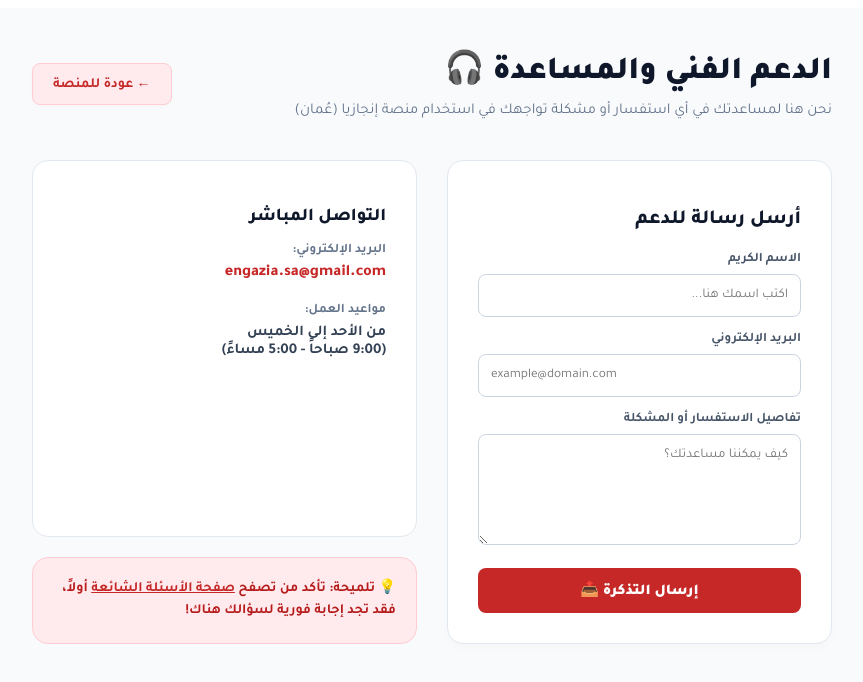
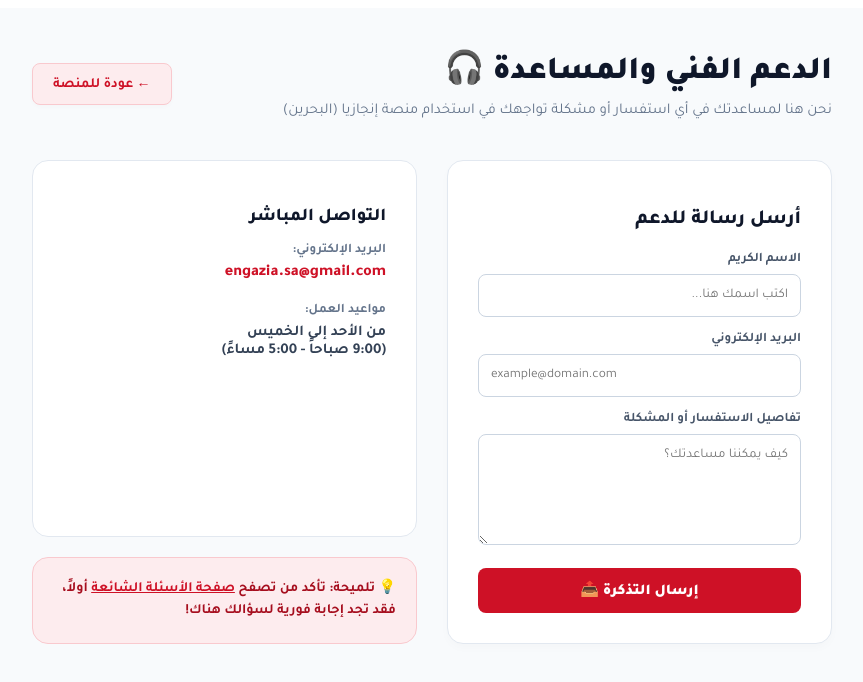
Before and after one commit to engaziasa-lang/engazia-app, a Next.js app: page /bh/support/contact in a window 1280 px wide. Shown: the top 682 px of the page, without its empty margins (208-1071 px from the left). Built offline with nearby package versions, Linux system fonts and the light colour scheme.

Commit message:
Update page.tsx

```diff
--- a/app/bh/support/contact/page.tsx
+++ b/app/bh/support/contact/page.tsx
@@ -3,7 +3,7 @@
 import React, { useState, useEffect } from 'react';
 import Link from 'next/link';
 
-export default function ContactSupportPageOM() {
+export default function ContactSupportPageBH() {
   const [lang, setLang] = useState<'ar' | 'en'>('ar');
 
   useEffect(() => {
@@ -12,17 +12,17 @@ export default function ContactSupportPageOM() {
       if (savedLang) {
         setLang(savedLang);
       }
-      document.title = savedLang === 'en' ? 'Enjazya | Support & Help (Oman)' : 'إنجازيا | الدعم الفني والمساعدة (عُمان)';
+      document.title = savedLang === 'en' ? 'Enjazya | Support & Help (Bahrain)' : 'إنجازيا | الدعم الفني والمساعدة (البحرين)';
     }
   }, []);
 
   const t = {
     ar: {
       title: 'الدعم الفني والمساعدة 🎧',
-      desc: 'نحن هنا لمساعدتك في أي استفسار أو مشكلة تواجهك في استخدام منصة إنجازيا (عُمان)',
+      desc: 'نحن هنا لمساعدتك في أي استفسار أو مشكلة تواجهك في استخدام منصة إنجازيا (البحرين)',
       back: '← عودة للمنصة',
       formTitle: 'أرسل رسالة للدعم',
-      subject: '🇴🇲 تذكرة دعم فني جديدة - منصة إنجازيا (عُمان)',
+      subject: '🇧🇭 تذكرة دعم فني جديدة - منصة إنجازيا (البحرين)',
       nameLabel: 'الاسم الكريم',
       namePH: 'اكتب اسمك هنا...',
       emailLabel: 'البريد الإلكتروني',
@@ -41,10 +41,10 @@ export default function ContactSupportPageOM() {
     },
     en: {
       title: 'Support & Help 🎧',
-      desc: 'We are here to help you with any inquiry or issue you face while using the Enjazya platform (Oman)',
+      desc: 'We are here to help you with any inquiry or issue you face while using the Enjazya platform (Bahrain)',
       back: '→ Back to Hub',
       formTitle: 'Send a Support Message',
-      subject: '🇴🇲 New Support Ticket - Enjazya Platform (Oman)',
+      subject: '🇧🇭 New Support Ticket - Enjazya Platform (Bahrain)',
       nameLabel: 'Full Name',
       namePH: 'Type your name here...',
       emailLabel: 'Email Address',
@@ -75,7 +75,7 @@ export default function ContactSupportPageOM() {
             <h1 style={{ fontSize: '32px', fontWeight: 900, color: '#0f172a', margin: '0 0 10px 0' }}>{text.title}</h1>
             <p style={{ color: '#64748b', fontSize: '15px', margin: 0 }}>{text.desc}</p>
           </div>
-          <Link href="/hub/om" style={{ background: '#FFEBEE', border: '1px solid #FFCDD2', color: '#C62828', padding: '10px 20px', borderRadius: '8px', textDecoration: 'none', fontWeight: 700, fontSize: '14px', boxShadow: '0 2px 4px rgba(0,0,0,0.02)' }}>
+          <Link href="/hub/bh" style={{ background: '#FDECEE', border: '1px solid #F9C9CE', color: '#CE1126', padding: '10px 20px', borderRadius: '8px', textDecoration: 'none', fontWeight: 700, fontSize: '14px', boxShadow: '0 2px 4px rgba(0,0,0,0.02)' }}>
             {text.back}
           </Link>
         </div>
@@ -87,7 +87,7 @@ export default function ContactSupportPageOM() {
             <form action="https://formsubmit.co/engazia.sa@gmail.com" method="POST" style={{ display: 'flex', flexDirection: 'column', gap: '15px' }}>
               <input type="hidden" name="_subject" value={text.subject} />
               <input type="hidden" name="_captcha" value="false" />
-              <input type="hidden" name="_next" value="https://engazia-app.vercel.app/om/support/contact" />
+              <input type="hidden" name="_next" value="https://engazia-app.vercel.app/bh/support/contact" />
               <input type="hidden" name="_template" value="table" />
 
               <div>
@@ -105,7 +105,7 @@ export default function ContactSupportPageOM() {
                 <textarea name="الرسالة" required rows={5} placeholder={text.msgPH} style={{ width: '100%', padding: '12px', borderRadius: '8px', border: '1px solid #cbd5e1', outline: 'none', fontFamily: 'inherit', resize: 'vertical', boxSizing: 'border-box', textAlign: lang === 'ar' ? 'right' : 'left' }}></textarea>
               </div>
 
-              <button type="submit" style={{ background: '#C62828', color: '#fff', border: 'none', padding: '12px', borderRadius: '8px', fontWeight: 900, cursor: 'pointer', fontSize: '15px', fontFamily: 'inherit', transition: 'background 0.3s' }}>
+              <button type="submit" style={{ background: '#CE1126', color: '#fff', border: 'none', padding: '12px', borderRadius: '8px', fontWeight: 900, cursor: 'pointer', fontSize: '15px', fontFamily: 'inherit', transition: 'background 0.3s' }}>
                 {text.submitBtn}
               </button>
             </form>
@@ -116,7 +116,7 @@ export default function ContactSupportPageOM() {
               <h2 style={{ fontSize: '18px', fontWeight: 800, color: '#0f172a', marginBottom: '15px' }}>{text.directTitle}</h2>
               <div style={{ marginBottom: '20px' }}>
                 <div style={{ fontSize: '13px', color: '#64748b', fontWeight: 700, marginBottom: '5px' }}>{text.emailTitle}</div>
-                <div style={{ fontSize: '16px', fontWeight: 800, color: '#C62828', direction: 'ltr', display: 'inline-block' }}>engazia.sa@gmail.com</div>
+                <div style={{ fontSize: '16px', fontWeight: 800, color: '#CE1126', direction: 'ltr', display: 'inline-block' }}>engazia.sa@gmail.com</div>
               </div>
               <div style={{ marginBottom: '20px' }}>
                 <div style={{ fontSize: '13px', color: '#64748b', fontWeight: 700, marginBottom: '5px' }}>{text.hoursTitle}</div>
@@ -124,9 +124,9 @@ export default function ContactSupportPageOM() {
               </div>
             </div>
 
-            <div style={{ background: '#FFEBEE', padding: '20px', borderRadius: '16px', border: '1px solid #FFCDD2', color: '#B71C1C', textAlign: lang === 'ar' ? 'right' : 'left' }}>
+            <div style={{ background: '#FDECEE', padding: '20px', borderRadius: '16px', border: '1px solid #F9C9CE', color: '#A60E1E', textAlign: lang === 'ar' ? 'right' : 'left' }}>
               <p style={{ margin: 0, fontSize: '14px', fontWeight: 700, lineHeight: '1.6' }}>
-                💡 <b>{text.tipTitle}</b> {text.tipText} <Link href="/om/support/faq" style={{ color: '#C62828', textDecoration: 'underline' }}>{text.faqLink}</Link> {text.tipEnd}
+                💡 <b>{text.tipTitle}</b> {text.tipText} <Link href="/bh/support/faq" style={{ color: '#CE1126', textDecoration: 'underline' }}>{text.faqLink}</Link> {text.tipEnd}
               </p>
             </div>
           </div>
```
